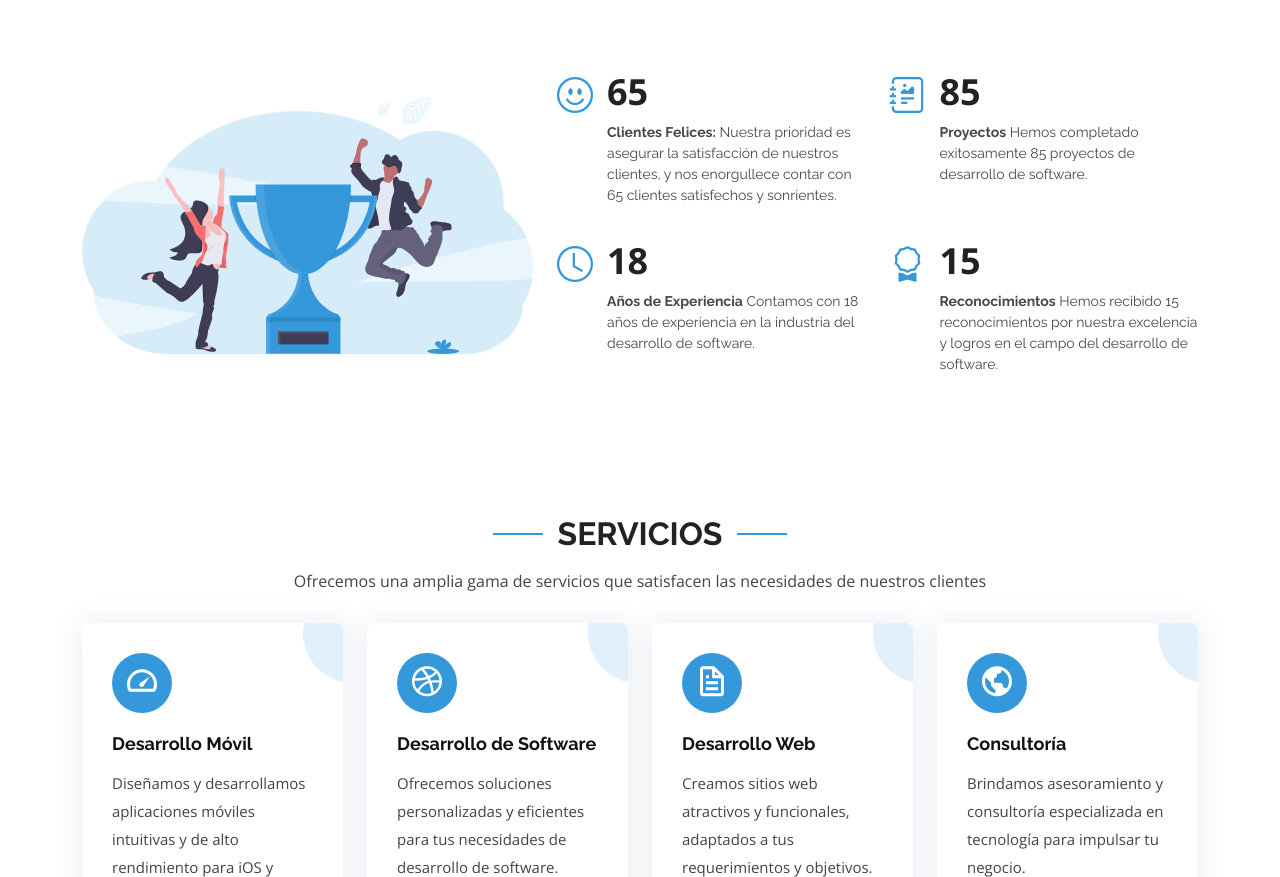
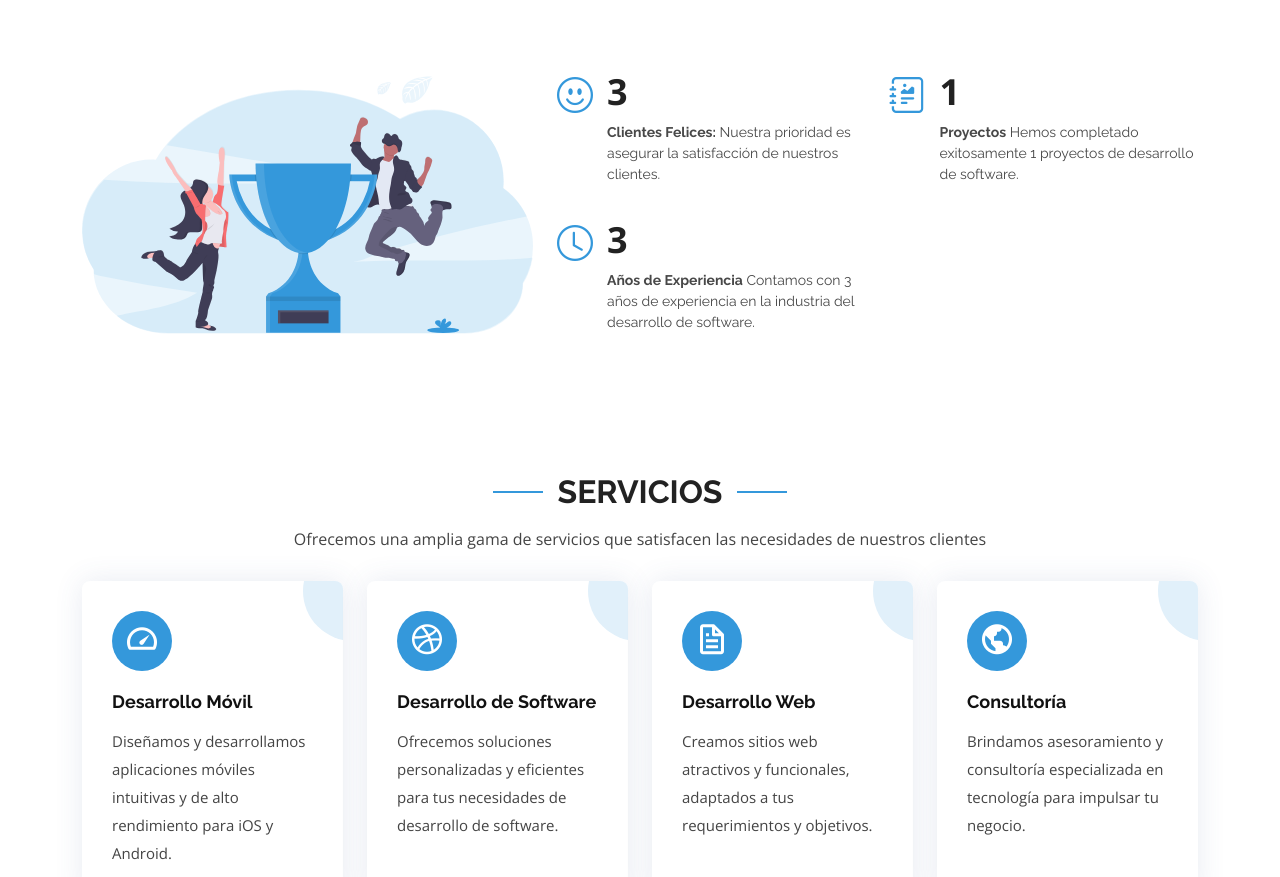
Before and after one commit to EliamZG/proyecto_4, a plain HTML site: page website/index.html in a window 1280 px wide. Shown: the part 1037-1914 px from the top of the page. Drawn offline with nearby package versions, Linux system fonts and the light colour scheme.

Commit message:
Minor changes

```diff
--- a/website/index.html
+++ b/website/index.html
@@ -187,34 +187,34 @@
                 <div class="col-md-6 d-md-flex align-items-md-stretch">
                   <div class="count-box">
                     <i class="bi bi-emoji-smile"></i>
-                    <span data-purecounter-start="0" data-purecounter-end="65" data-purecounter-duration="1" class="purecounter"></span>
-                    <p><strong>Clientes Felices:</strong> Nuestra prioridad es asegurar la satisfacción de nuestros clientes, y nos enorgullece contar con 65 clientes satisfechos y sonrientes.</p>
+                    <span data-purecounter-start="0" data-purecounter-end="3" data-purecounter-duration="1" class="purecounter"></span>
+                    <p><strong>Clientes Felices:</strong> Nuestra prioridad es asegurar la satisfacción de nuestros clientes.</p>
                   </div>
                 </div>
 
                 <div class="col-md-6 d-md-flex align-items-md-stretch">
                   <div class="count-box">
                     <i class="bi bi-journal-richtext"></i>
-                    <span data-purecounter-start="0" data-purecounter-end="85" data-purecounter-duration="1" class="purecounter"></span>
-                    <p><strong>Proyectos</strong> Hemos completado exitosamente 85 proyectos de desarrollo de software.</p>
+                    <span data-purecounter-start="0" data-purecounter-end="1" data-purecounter-duration="1" class="purecounter"></span>
+                    <p><strong>Proyectos</strong> Hemos completado exitosamente 1 proyectos de desarrollo de software.</p>
                   </div>
                 </div>
 
                 <div class="col-md-6 d-md-flex align-items-md-stretch">
                   <div class="count-box">
                     <i class="bi bi-clock"></i>
-                    <span data-purecounter-start="0" data-purecounter-end="18" data-purecounter-duration="1" class="purecounter"></span>
-                    <p><strong>Años de Experiencia</strong> Contamos con 18 años de experiencia en la industria del desarrollo de software.</p>
+                    <span data-purecounter-start="0" data-purecounter-end="3" data-purecounter-duration="1" class="purecounter"></span>
+                    <p><strong>Años de Experiencia</strong> Contamos con 3 años de experiencia en la industria del desarrollo de software.</p>
                   </div>
                 </div>
 
-                <div class="col-md-6 d-md-flex align-items-md-stretch">
+                <!-- <div class="col-md-6 d-md-flex align-items-md-stretch">
                   <div class="count-box">
                     <i class="bi bi-award"></i>
-                    <span data-purecounter-start="0" data-purecounter-end="15" data-purecounter-duration="1" class="purecounter"></span>
-                    <p><strong>Reconocimientos</strong> Hemos recibido 15 reconocimientos por nuestra excelencia y logros en el campo del desarrollo de software.</p>
+                    <span data-purecounter-start="0" data-purecounter-end="2" data-purecounter-duration="1" class="purecounter"></span>
+                    <p><strong>Reconocimientos</strong> Hemos recibido 2 reconocimientos por nuestra excelencia y logros en el campo del desarrollo de software.</p>
                   </div>
-                </div>
+                </div> -->
               </div>
             </div><!-- End .content-->
           </div>
```
